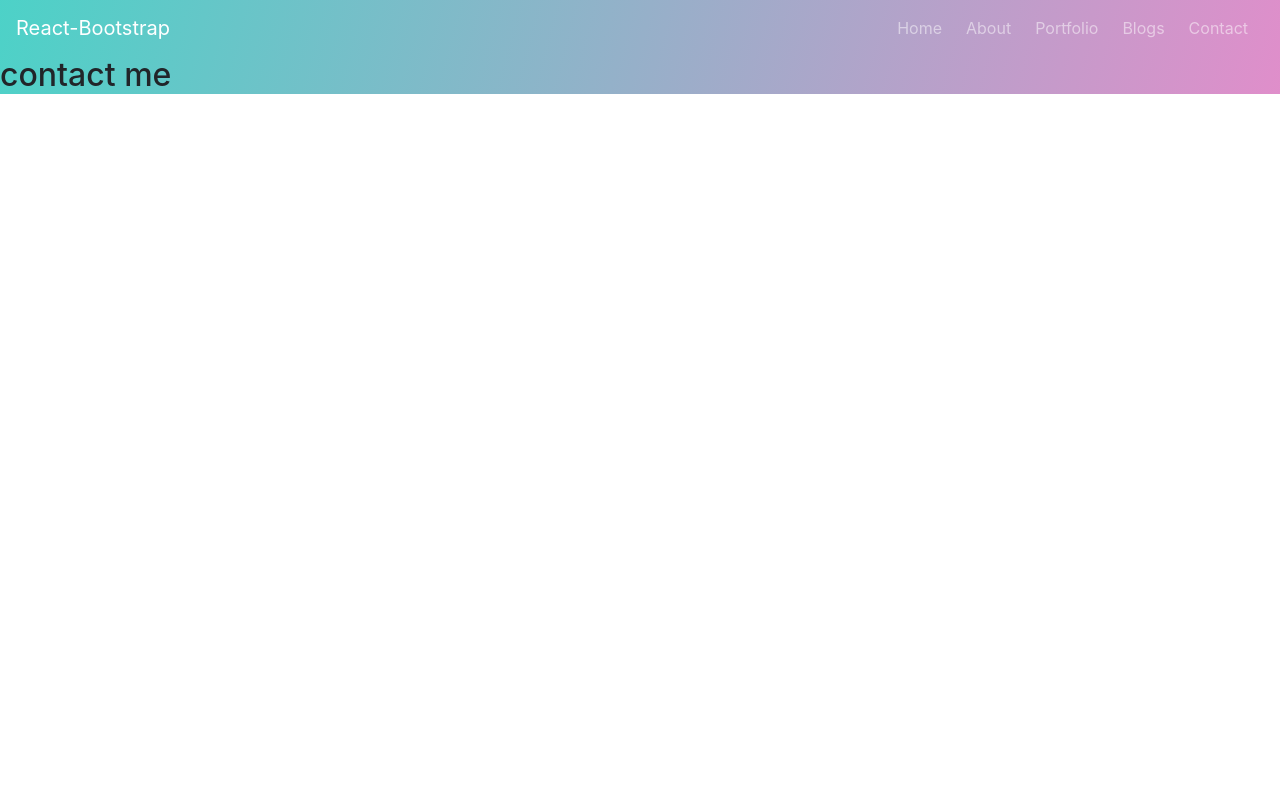
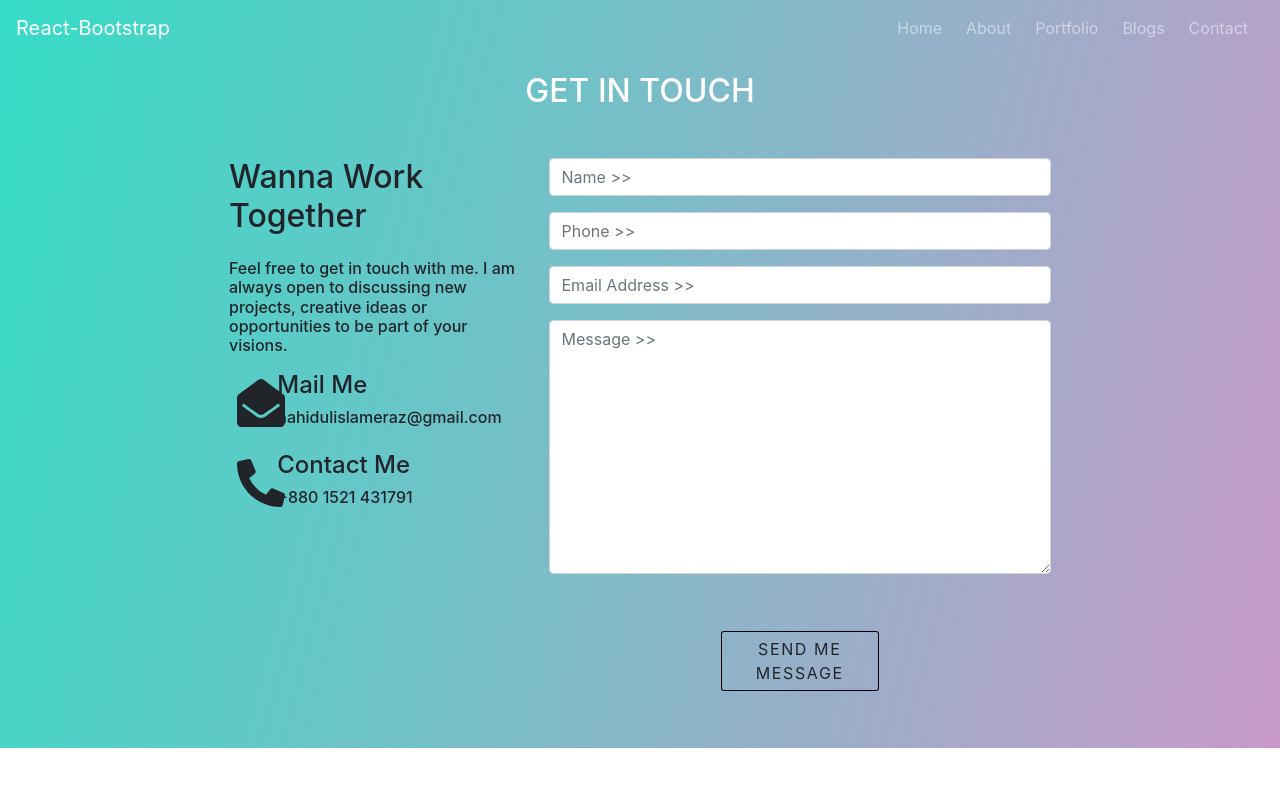
Before and after one commit to Nahid-Eraz/my-portfolio, a React (Create React App) app: page /contact in a window 1280 px wide. Shown: the top 786 px of the page. Built offline with nearby package versions, Linux system fonts and the light colour scheme.

Commit message:
contact done

```diff
--- a/src/components/Contact/Contact.js
+++ b/src/components/Contact/Contact.js
@@ -1,9 +1,39 @@
 import React from 'react';
+import { FontAwesomeIcon } from '@fortawesome/react-fontawesome'
+import { faEnvelopeOpen, faPhoneAlt } from '@fortawesome/free-solid-svg-icons'
+import ContactForm from './ContactForm';
 
 const Contact = () => {
     return (
-        <div>
-            <h2>contact me</h2>
+        <div className="m-3">
+            <h2 style={{ color: 'white' }} className="text-center">GET IN TOUCH</h2>
+            <div className="row d-flex justify-content-center mt-5">
+                <div className='col-md-3 me-5'>
+                    <h2>Wanna Work Together</h2>
+                    <h6 className="mt-4">Feel free to get in touch with me. I am always open to discussing new projects, creative ideas or opportunities to be part of your visions.</h6>
+                    <div className='d-flex justify-content-evenly  mt-3'>
+                        <div className='col-md-2 p-2'>
+                            <FontAwesomeIcon icon={faEnvelopeOpen} size='3x' />
+                        </div>
+                        <div>
+                            <h4>Mail Me</h4>
+                            <h6>nahidulislameraz@gmail.com</h6>
+                        </div>
+                    </div>
+                    <div className='d-flex justify-content-evenly  mt-3'>
+                        <div className='col-md-2 p-2'>
+                            <FontAwesomeIcon icon={faPhoneAlt} size='3x' />
+                        </div>
+                        <div>
+                            <h4>Contact Me</h4>
+                            <h6>+880 1521 431791</h6>
+                        </div>
+                    </div>
+                </div>
+                <div className='col-md-5'>
+                    <ContactForm></ContactForm>
+                </div>
+            </div>
         </div>
     );
 };
--- /dev/null
+++ b/src/components/Contact/ContactForm.js
@@ -0,0 +1,31 @@
+import React from 'react';
+
+const ContactForm = () => {
+    return (
+        <div>
+            <form action="">
+                <div className="form-group">
+                    <input type="text" className="form-control" placeholder="Name >>" required />
+                </div>
+                <div className="form-group">
+                    <input type="text" className="form-control" placeholder="Phone >>" />
+                </div>
+                <div className="form-group">
+                    <input type="text" className="form-control" placeholder="Email Address >>" required />
+                </div>
+                <div className="form-group">
+                    <textarea name="" className="form-control" id="" cols="30" rows="10" placeholder="Message >>"></textarea>
+                </div>
+                <div className="form-group text-center">
+                    <div class="buttons">
+                        <div class="container">
+                            <a href="#" class="btn effect01"><span>Send Me Message</span></a>
+                        </div>
+                    </div>
+                </div>
+            </form>
+        </div>
+    );
+};
+
+export default ContactForm;
```
